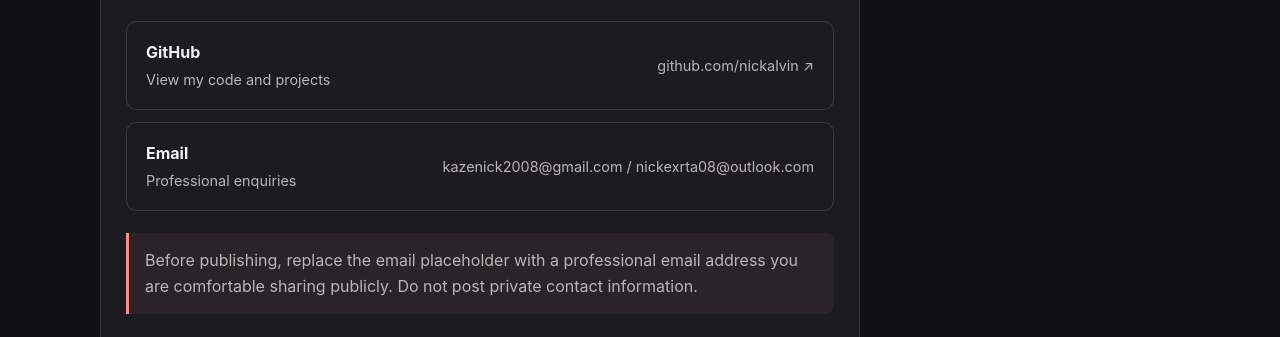
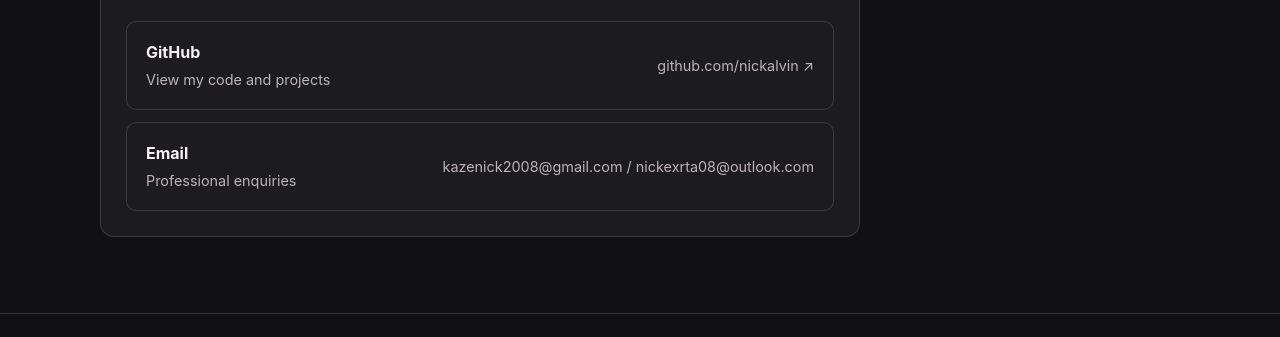
Before and after one commit to nickalvin/nickalvin.github.io, a plain HTML site: page contact.html in a window 1280 px wide. Shown: the part 619-956 px from the top of the page. Drawn offline with Linux system fonts and the light colour scheme.

Commit message:
Update contact.html

```diff
--- a/contact.html
+++ b/contact.html
@@ -49,10 +49,6 @@
                             <span>kazenick2008@gmail.com / nickexrta08@outlook.com</span>
                         </div>
                     </div>
-                    <p class="note" style="margin-top: 22px;">
-                        Before publishing, replace the email placeholder with a professional email address
-                        you are comfortable sharing publicly. Do not post private contact information.
-                    </p>
                 </div>
             </div>
         </section>
```
